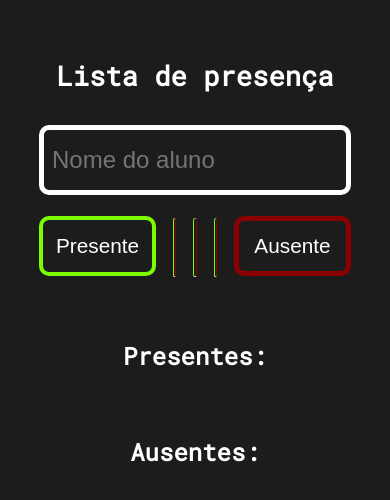
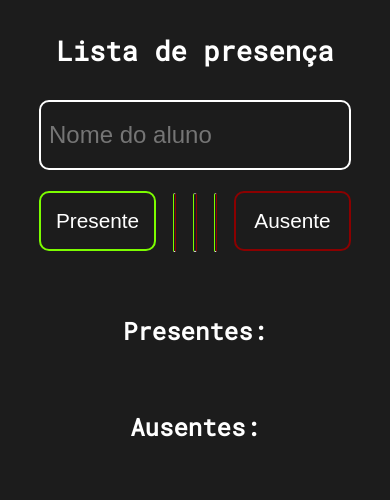
Before and after one commit to Lucas-beserra/Presence-list, a React (Vite) app: page / in a window 390 px wide. Shown: the top 500 px of the page. Built offline with nearby package versions, Linux system fonts and the light colour scheme.

Commit message:
Mudança nas bordas dos botões e input

```diff
--- a/src/Pages/Home/styles/style-mobile.css
+++ b/src/Pages/Home/styles/style-mobile.css
@@ -5,7 +5,7 @@
        align-items: center;
        justify-content: center;
        flex-direction: column;
-       margin-top: 3vh;
+       //margin-top: 0;
     }
 
     .Home h1, h3 {
@@ -25,7 +25,7 @@
         color: #fff;
         margin-bottom: 1.3rem;
         font-size: 1.5rem;
-        border: 5px solid #fff;
+        border: 2px solid #fff;
         border-radius: 10px;
         padding: 0.5rem;
     }
@@ -38,7 +38,7 @@
         background-color: #1c1c1c;
         margin-bottom: 2rem;
         font-size: 1.3rem;
-        border: 5px solid #8B0000;
+        border: 2px solid #8B0000;
         border-radius: 10px;
         padding: 0.5rem;
     }
@@ -52,7 +52,7 @@
 
     #button-presence {
         background-color: #1c1c1c;
-        border: 4px solid #7CFC00;
+        border: 2px solid #7CFC00;
 
     }
 
```
